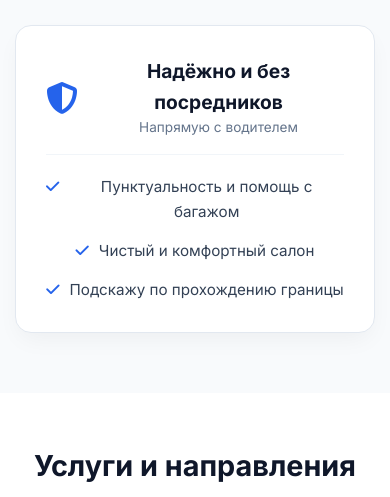
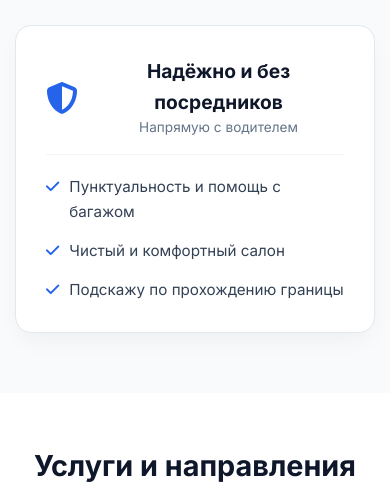
Before and after one commit to Khaera/serbia-transfer, a plain HTML site: page index.html in a window 390 px wide. Shown: the part 603-1100 px from the top of the page. Drawn offline with Linux system fonts and the light colour scheme.

Commit message:
Исправлены отступы контейнеров и выравнивание списка

```diff
--- a/styles.css
+++ b/styles.css
@@ -24,6 +24,7 @@ body {
 .container {
     max-width: 1150px;
     margin: 0 auto;
+    padding: 0 15px;
 }
 
 /* Шапка */
@@ -204,8 +205,10 @@ body {
 }
 
 .feature-list i {
+    flex-shrink: 0;
     color: #2563eb;
     margin-top: 4px;
+
 }
 
 /* Секция калькулятора */
@@ -470,10 +473,6 @@ body {
 
 /* Исправляем отступы контейнера на узких экранах, чтобы текст не прилипал к краям */
 @media (max-width: 600px) {
-    .container {
-        padding: 0 15px !important;
-    }
-
     .footer-container {
         flex-direction: column;
         align-items: center;
@@ -576,10 +575,14 @@ img, video, iframe, div, section {
 
     /* Выравниваем элементы списка с галочками по центру */
     .hero-card ul,
-    .hero-card li,
     .hero-card div {
         text-align: center !important;
         justify-content: center !important;
+    }
+
+    .hero-card li {
+        text-align: left;
+        justify-content: flex-start;
     }
 
     /* Если иконка или заголовок внутри карточки имеют флекс-структуру */
```
